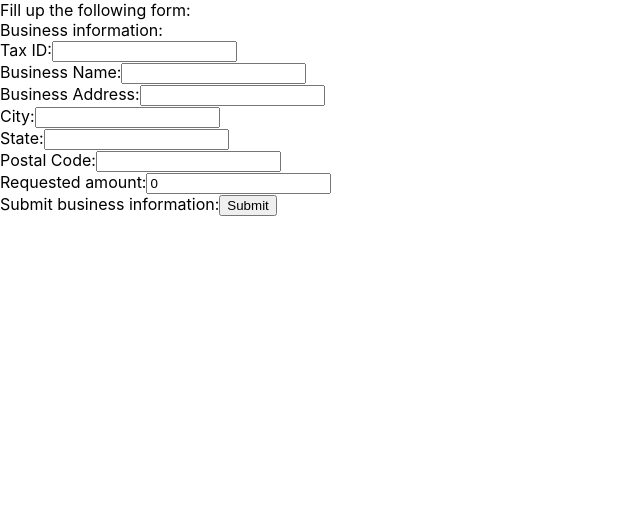
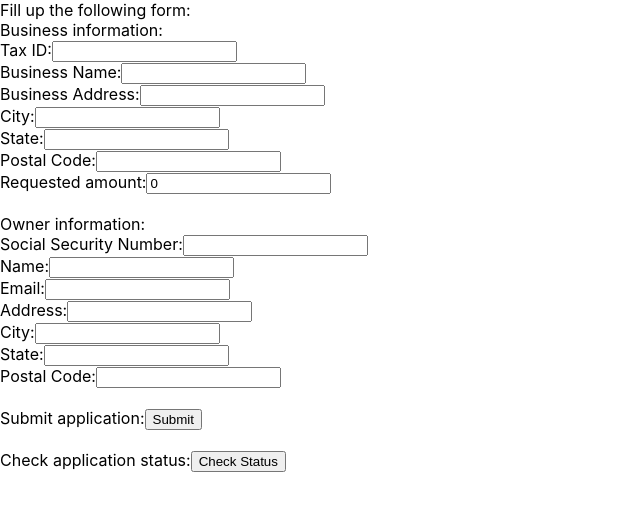
Before and after one commit to jfernandezdev14/workshop-front-web, a React (Create React App) app: page / in a window 1280 px wide. Shown: the top 510 px of the page, without its empty margins (0-640 px from the left). Built offline with nearby package versions, Linux system fonts and the light colour scheme.

Commit message:
Adding event to show decision

```diff
--- a/package.json
+++ b/package.json
@@ -7,6 +7,7 @@
     "formik": "^1.5.1",
     "react": "^16.8.3",
     "react-dom": "^16.8.3",
+    "react-navigation": "^3.3.0",
     "react-number-format": "^4.0.6",
     "react-router-dom": "^4.3.1",
     "react-scripts": "2.1.5"
--- a/src/App.js
+++ b/src/App.js
@@ -8,30 +8,37 @@ class App extends React.Component{
 constructor(props) {
     super(props);
     this.state = {
-
+      response: ""
     };
 
-    this.handleInputChange = this.handleInputChange.bind(this);
+    this.myCallback = this.myCallback.bind(this);
+    this.handleOnClick = this.handleOnClick.bind(this);
+    this.handleOnReset = this.handleOnReset.bind(this);
   }
 
-handleInputChange(event) {
-    const target = event.target;
-    const value = target.type === 'checkbox' ? target.checked : target.value;
-    const name = target.name;
-
+  myCallback(callbackInfo) {
+    console.log(callbackInfo)
     this.setState({
-      [name]: value
+      response: callbackInfo
     });
   }
 
+  handleOnClick(event) {
+    console.log(event)
+  }
 
+  handleOnReset(event) {
+    console.log(event)
+    this.setState({
+      response: ""
+    });
+  }
 
 render() {
 return (
-    <div>
-      <FormApplicant />
-      <br/>
-      <h1>{this.state.response}</h1>
+    <div >
+      {this.state.response === ""? <FormApplicant callbackFromParent={this.myCallback} onClick={this.handleOnClick}/> : null}
+      {this.state.response !== ""? <h1>{this.state.response}</h1>: null}
     </div>
     );
   }
--- a/src/components/forms/FormApplicant.js
+++ b/src/components/forms/FormApplicant.js
@@ -13,12 +13,20 @@ class FormApplicant extends React.Component {
       state: "",
       postalCode: "",
       requestedAmount: 0,
+      socialSecurityNumber: "",
+      name: "",
+      email: "",
+      ownerAddress: "",
+      ownerCity: "",
+      ownerState: "",
+      ownerPostalCode: "",
       response: "",
       responseError: ""
     };
 
     this.handleInputChange = this.handleInputChange.bind(this);
     this.handleSubmit = this.handleSubmit.bind(this);
+    this.handleOnClick = this.handleOnClick.bind(this);
   }
 
 
@@ -39,28 +47,30 @@ class FormApplicant extends React.Component {
        }
 
 
-      let resp = ""
-       let err = ""
-
       axios.post('https://obscure-harbor-53052.herokuapp.com/api/loandecision/', req)
-      .then((response) => {
-        resp = response
-        console.log(response)
-      }).catch((error) => {
+      .then(response => {
+      	console.log(response);
+      	console.log(response.data);
+      	this.setState({
+      		response: response.data.decision
+    	});
+      }).catch(error => {
                 console.log(error)
-                err=error
             })
 
-      this.setState({
-      	response: resp,
-      	responseError: err
-    });
-      event.preventDefault();
+
+      event.preventDefault()
+    }
+    handleOnClick(event) {
+    // change code below this line
+    this.props.callbackFromParent(this.state.response)
+
     }
 
 
   render() {
     return (
+    <div>
       <form onSubmit={this.handleSubmit}>
       <label>
       Fill up the following form:
@@ -132,16 +142,92 @@ class FormApplicant extends React.Component {
             onChange={this.handleInputChange} />
         </label>
         <br />
+        <br />
+      <label>
+      Owner information:
+      </label>
+      <br />
         <label>
-          Submit business information:
+          Social Security Number:
+          <input
+            name="socialSecurityNumber"
+            type="input"
+            value={this.state.socialSecurityNumber}
+            onChange={this.handleInputChange} />
+        </label>
+        <br />
+        <label>
+          Name:
+          <input
+            name="name"
+            type="input"
+            value={this.state.name}
+            onChange={this.handleInputChange} />
+        </label>
+        <br />
+        <label>
+          Email:
+          <input
+            name="email"
+            type="input"
+            value={this.state.email}
+            onChange={this.handleInputChange} />
+        </label>
+        <br />
+        <label>
+          Address:
+          <input
+            name="ownerAddress"
+            type="input"
+            value={this.state.ownerAddress}
+            onChange={this.handleInputChange} />
+        </label>
+        <br />
+        <label>
+          City:
+          <input
+            name="ownerCity"
+            type="input"
+            value={this.state.ownerCity}
+            onChange={this.handleInputChange} />
+        </label>
+        <br />
+        <label>
+          State:
+          <input
+            name="ownerState"
+            type="input"
+            value={this.state.ownerState}
+            onChange={this.handleInputChange} />
+        </label>
+        <br />
+        <label>
+          Postal Code:
+          <input
+            name="ownerPostalCode"
+            type="input"
+            value={this.state.ownerPostalCode}
+            onChange={this.handleInputChange} />
+        </label>
+        <br/>
+        <br/>
+        <label>
+          Submit application:
           <button
             name="submit"
             type="submit"
              >Submit</button>
         </label>
-
-        <h1>{this.state.response}</h1>
       </form>
+      <br/>
+        <label>
+          Check application status:
+          <button
+            name="status"
+            onClick={this.handleOnClick}
+             >Check Status</button>
+        </label>
+      </div>
     );
   }
 }
```
Also changed, not shown: src/AppContainer.js (added, +25 -0 lines), src/components/ViewDecision.js (added, +26 -0 lines), 1 other file (tests, documents, lock files or other folders).
